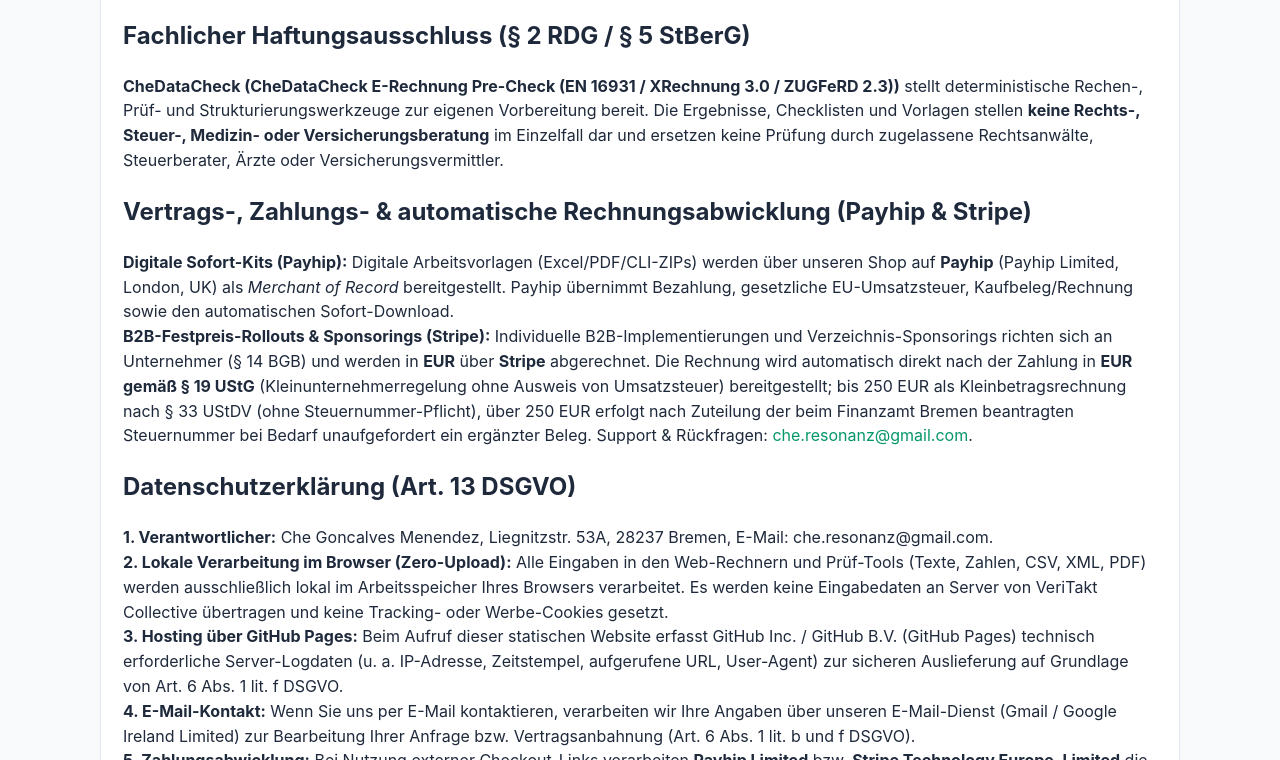
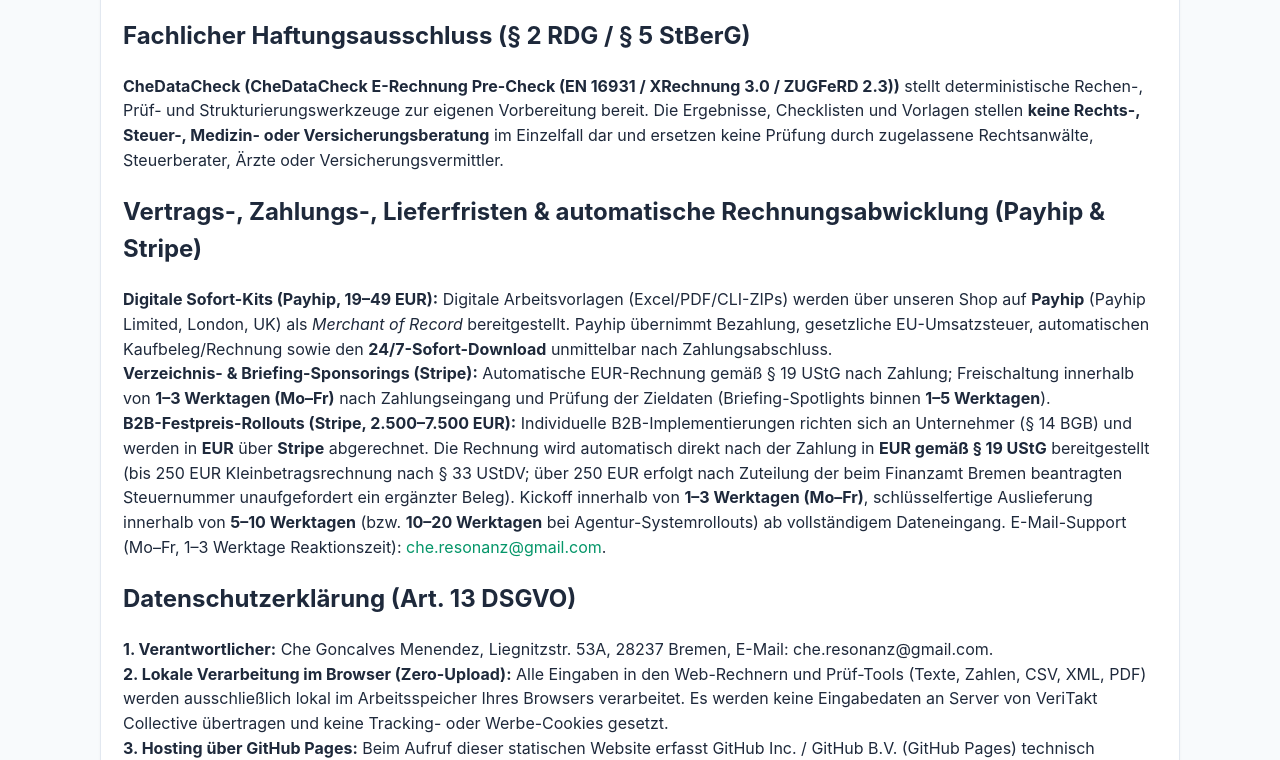
Before and after one commit to cheresonanz-design/chedatacheck-xrechnung, a plain HTML site: page legal/index.html in a window 1280 px wide. Shown: the part 554-1314 px from the top of the page. Drawn offline with Linux system fonts and the light colour scheme.

Commit message:
Deploy CheDataCheck XRechnung & ZUGFeRD Pre-Check (2026-11-24 05:54:11)

```diff
--- a/legal/index.html
+++ b/legal/index.html
@@ -47,17 +47,19 @@
         und ersetzen keine Prüfung durch zugelassene Rechtsanwälte, Steuerberater, Ärzte oder Versicherungsvermittler.
       </p>
 
-      <h2>Vertrags-, Zahlungs- &amp; automatische Rechnungsabwicklung (Payhip &amp; Stripe)</h2>
+      <h2>Vertrags-, Zahlungs-, Lieferfristen &amp; automatische Rechnungsabwicklung (Payhip &amp; Stripe)</h2>
       <p>
-        <strong>Digitale Sofort-Kits (Payhip):</strong> Digitale Arbeitsvorlagen (Excel/PDF/CLI-ZIPs) werden über unseren Shop auf
+        <strong>Digitale Sofort-Kits (Payhip, 19–49 EUR):</strong> Digitale Arbeitsvorlagen (Excel/PDF/CLI-ZIPs) werden über unseren Shop auf
         <strong>Payhip</strong> (Payhip Limited, London, UK) als <em>Merchant of Record</em> bereitgestellt. Payhip übernimmt Bezahlung,
-        gesetzliche EU-Umsatzsteuer, Kaufbeleg/Rechnung sowie den automatischen Sofort-Download.<br />
-        <strong>B2B-Festpreis-Rollouts &amp; Sponsorings (Stripe):</strong> Individuelle B2B-Implementierungen und Verzeichnis-Sponsorings
-        richten sich an Unternehmer (§ 14 BGB) und werden in <strong>EUR</strong> über <strong>Stripe</strong> abgerechnet.
-        Die Rechnung wird automatisch direkt nach der Zahlung in <strong>EUR gemäß § 19 UStG</strong> (Kleinunternehmerregelung ohne Ausweis von Umsatzsteuer)
-        bereitgestellt; bis 250 EUR als Kleinbetragsrechnung nach § 33 UStDV (ohne Steuernummer-Pflicht), über 250 EUR erfolgt nach Zuteilung der beim
-        Finanzamt Bremen beantragten Steuernummer bei Bedarf unaufgefordert ein ergänzter Beleg.
-        Support &amp; Rückfragen: <a href="mailto:che.resonanz@gmail.com">che.resonanz@gmail.com</a>.
+        gesetzliche EU-Umsatzsteuer, automatischen Kaufbeleg/Rechnung sowie den <strong>24/7-Sofort-Download</strong> unmittelbar nach Zahlungsabschluss.<br />
+        <strong>Verzeichnis- &amp; Briefing-Sponsorings (Stripe):</strong> Automatische EUR-Rechnung gemäß § 19 UStG nach Zahlung; Freischaltung
+        innerhalb von <strong>1–3 Werktagen (Mo–Fr)</strong> nach Zahlungseingang und Prüfung der Zieldaten (Briefing-Spotlights binnen <strong>1–5 Werktagen</strong>).<br />
+        <strong>B2B-Festpreis-Rollouts (Stripe, 2.500–7.500 EUR):</strong> Individuelle B2B-Implementierungen richten sich an Unternehmer (§ 14 BGB)
+        und werden in <strong>EUR</strong> über <strong>Stripe</strong> abgerechnet. Die Rechnung wird automatisch direkt nach der Zahlung in
+        <strong>EUR gemäß § 19 UStG</strong> bereitgestellt (bis 250 EUR Kleinbetragsrechnung nach § 33 UStDV; über 250 EUR erfolgt nach Zuteilung der beim
+        Finanzamt Bremen beantragten Steuernummer unaufgefordert ein ergänzter Beleg). Kickoff innerhalb von <strong>1–3 Werktagen (Mo–Fr)</strong>,
+        schlüsselfertige Auslieferung innerhalb von <strong>5–10 Werktagen</strong> (bzw. <strong>10–20 Werktagen</strong> bei Agentur-Systemrollouts) ab vollständigem Dateneingang.
+        E-Mail-Support (Mo–Fr, 1–3 Werktage Reaktionszeit): <a href="mailto:che.resonanz@gmail.com">che.resonanz@gmail.com</a>.
       </p>
 
       <h2>Datenschutzerklärung (Art. 13 DSGVO)</h2>
```
Also changed, not shown: pro/index.html (+3 -2 lines).
